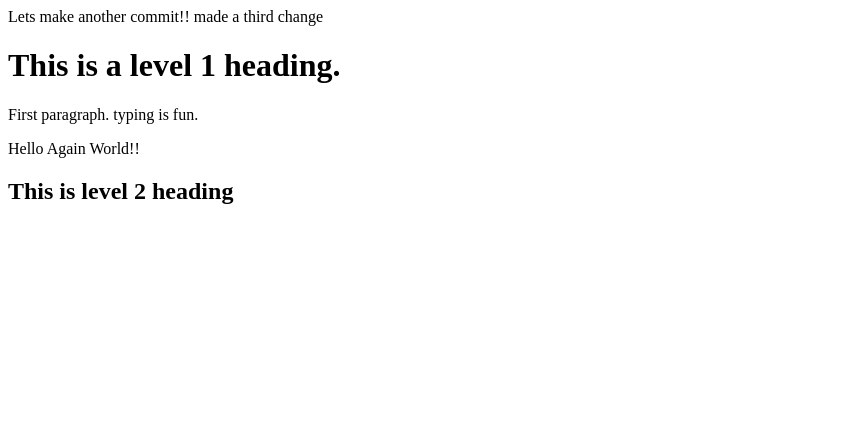
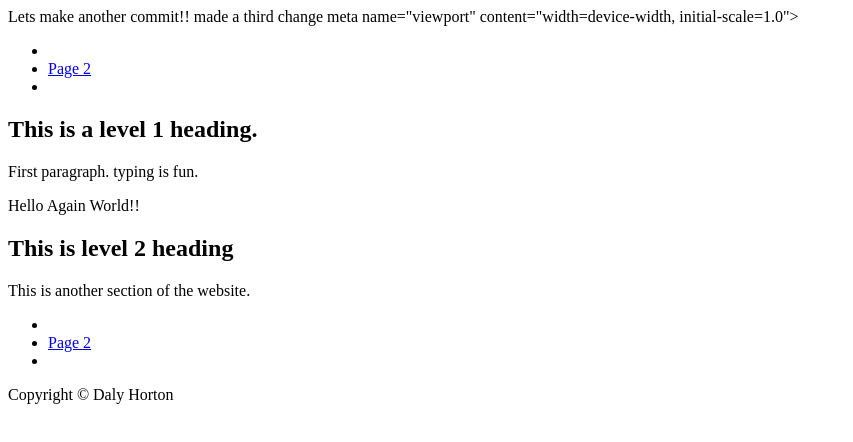
Before and after one commit to dehorton/my-first-sentence, a plain HTML site: page index.html in a window 1280 px wide. Shown: the whole page, without its empty margins (0-853 px from the left). Drawn offline with Linux system fonts and the light colour scheme.

Commit message:
created new html pages

```diff
--- a/index.html
+++ b/index.html
@@ -4,15 +4,50 @@ made a third change
 <!DOCTYPE html>
 <html lang="en-US">
     <head>
+        meta
+        name="viewport"
+        content="width=device-width, initial-scale=1.0">
+
         <meta charset="utf-8" />
         <title>My super amaz website</title>
     </head>
     <body>
-       <h1>This is a level 1 heading.</h1>
-        <p>First paragraph. typing is fun.</p>
-        <p>
-         Hello Again World!!
-        </p>
-        <h2>This is level 2 heading</h2>
+        <header>
+            <nav>
+            <ul>
+                <li><a href="index.html"Home></a></li>
+                <li><a href="page2.html">Page 2</a>
+                <li><a href="portfolio.html"></a></li></li>
+            </ul>
+        </nav>
+    </header>
+    <main>
+        <section>
+            <h1>This is a level 1 heading.</h1>
+            <p>
+                First paragraph. typing is fun.
+            </p>
+            <p>
+             Hello Again World!!
+            </p>
+        </section>
+        <section>
+            <h2>This is level 2 heading</h2>
+            <p>This is another section of the website.</p>
+        <section>
     </body>
+    </main>
+    <footer>
+        <nav>
+          <ul>
+            <li><a href="index.html"Home></a></li>
+
+            <li><a href="page2.html">Page 2</a>
+            <li><a href="portfolio.html"></a></li>
+            </li>
+        </ul>
+    </nav>
+    <p>Copyright &copy; Daly Horton</p>
+</footer>
+<body>
 </html>
```
Also changed, not shown: page2.html (added, +20 -0 lines), portfolio.html (added, +37 -0 lines), img/IMG_4138.JPG (added), 1 other file.
